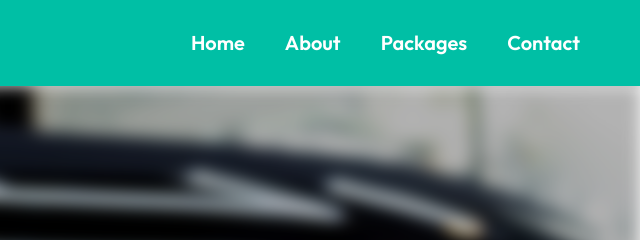
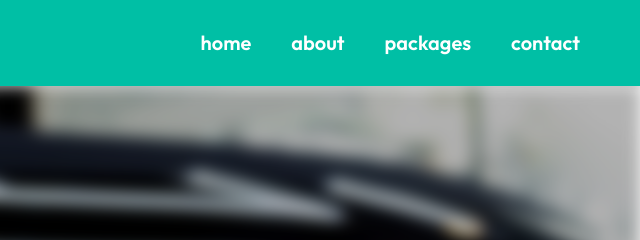
Before and after one commit to KevinOnGitHb/Website, a plain HTML site: page home.html in a window 1280 px wide. Shown: the top 240 px of the page, 640-1280 px from the left. Drawn offline with nearby package versions, Linux system fonts and the light colour scheme.

Commit message:
Update home.html

```diff
--- a/home.html
+++ b/home.html
@@ -135,10 +135,10 @@
 
 <!-- Navigation Bar (Top Right) -->
 <div class="nav-bar">
-  <a href="home">Home</a>
-  <a href="About">About</a>
-  <a href="packages">Packages</a>
-  <a href="contact">Contact</a>
+  <a href="home">home</a>
+  <a href="About">about</a>
+  <a href="packages">packages</a>
+  <a href="contact">contact</a>
 </div>
 
 <!-- Hero Section -->
```
